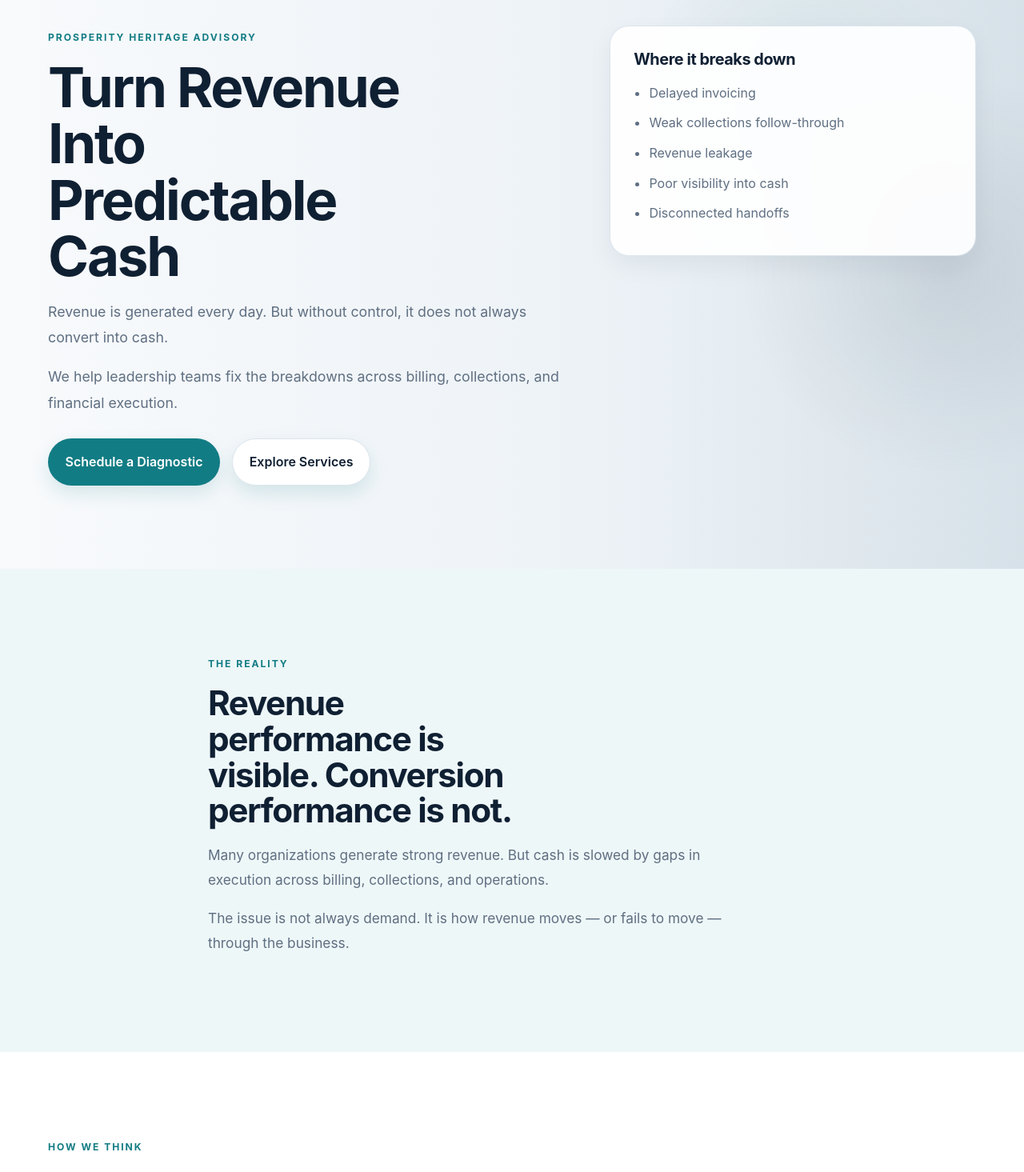
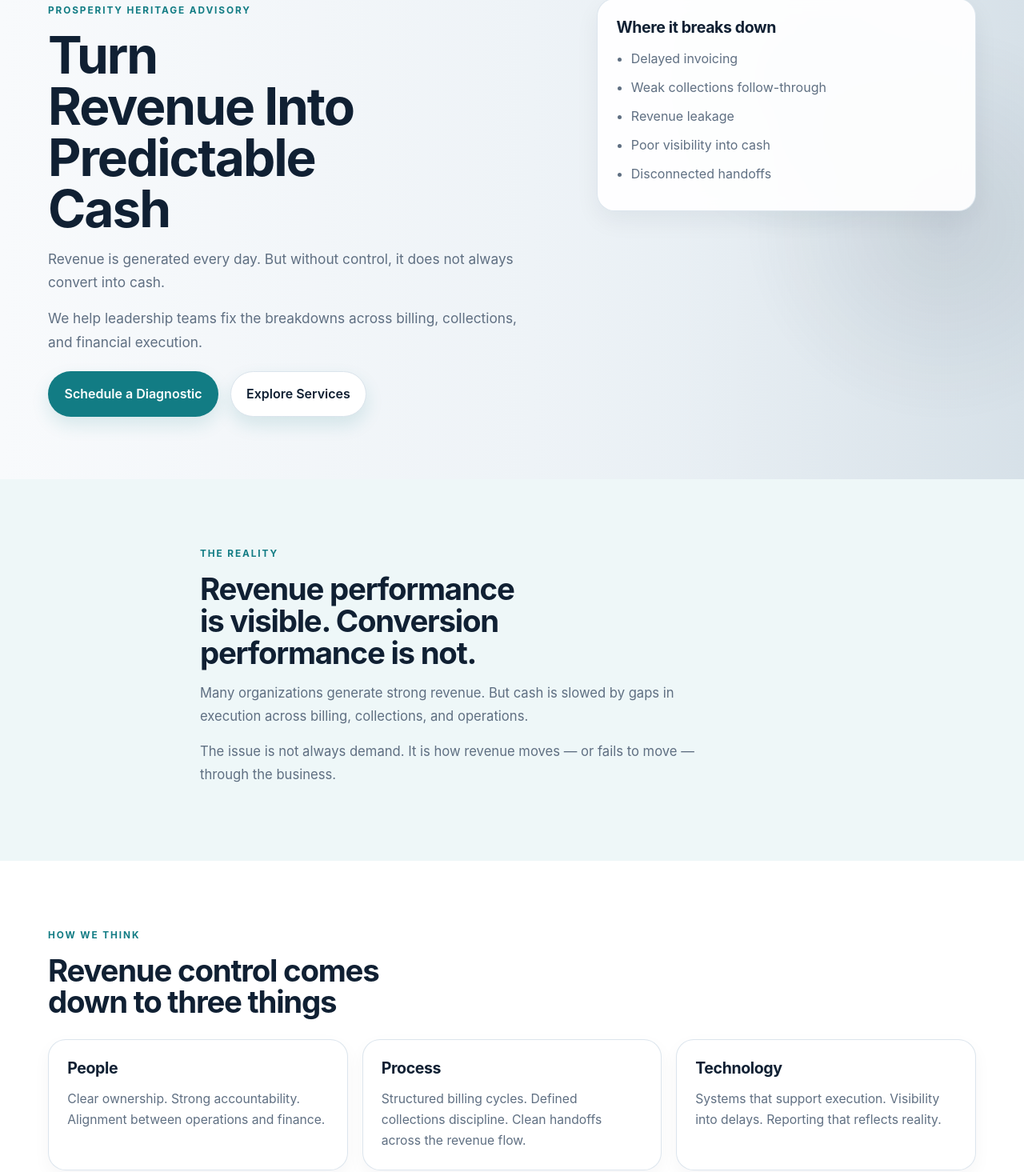
Before and after one commit to pjechete/prosperity-heritage-Advisory-Services, a Next.js app: page / in a window 1280 px wide. Shown: the part 171-1636 px from the top of the page at 80% size. Built offline with nearby package versions, Linux system fonts and the light colour scheme.

Commit message:
Update globals.css

```diff
--- a/src/app/globals.css
+++ b/src/app/globals.css
@@ -29,7 +29,7 @@ body {
     sans-serif;
   background: var(--bg);
   color: var(--text);
-  line-height: 1.72;
+  line-height: 1.68;
   -webkit-font-smoothing: antialiased;
   text-rendering: optimizeLegibility;
 }
@@ -93,13 +93,13 @@ select {
 
   --radius-sm: 12px;
   --radius-md: 18px;
-  --radius-lg: 24px;
-  --radius-xl: 30px;
+  --radius-lg: 22px;
+  --radius-xl: 28px;
 
   --container: 1160px;
-  --container-narrow: 760px;
+  --container-narrow: 780px;
 
-  --section-space: 104px;
+  --section-space: 78px;
 }
 
 /* =========================
@@ -112,7 +112,7 @@ h3,
 h4,
 h5,
 h6 {
-  margin: 0 0 0.9rem;
+  margin: 0 0 0.8rem;
   font-family:
     Inter,
     -apple-system,
@@ -123,22 +123,22 @@ h6 {
     sans-serif;
   color: var(--navy);
   letter-spacing: -0.032em;
-  line-height: 1.06;
+  line-height: 1.04;
   font-weight: 650;
 }
 
 h1 {
-  font-size: clamp(3.1rem, 5.2vw, 5.2rem);
+  font-size: clamp(3rem, 5vw, 4.95rem);
 }
 
 h2 {
-  font-size: clamp(2.15rem, 3.3vw, 3.15rem);
+  font-size: clamp(2rem, 3vw, 2.95rem);
 }
 
 h3 {
-  font-size: 1.24rem;
+  font-size: 1.22rem;
   line-height: 1.3;
-  letter-spacing: -0.022em;
+  letter-spacing: -0.02em;
 }
 
 h4 {
@@ -149,7 +149,7 @@ h4 {
 }
 
 p {
-  margin: 0 0 1rem;
+  margin: 0 0 0.95rem;
   color: var(--muted);
   max-width: 68ch;
 }
@@ -157,13 +157,13 @@ p {
 ul,
 ol {
   margin: 0;
-  padding-left: 1.2rem;
+  padding-left: 1.15rem;
 }
 
 li {
-  margin-bottom: 0.65rem;
+  margin-bottom: 0.6rem;
   color: var(--muted);
-  line-height: 1.7;
+  line-height: 1.65;
 }
 
 /* =========================
@@ -199,8 +199,8 @@ li {
 .section-label,
 .eyebrow {
   display: inline-block;
-  margin-bottom: 1rem;
-  font-size: 0.76rem;
+  margin-bottom: 0.85rem;
+  font-size: 0.74rem;
   font-weight: 700;
   letter-spacing: 0.16em;
   text-transform: uppercase;
@@ -208,31 +208,31 @@ li {
 }
 
 .section-title {
-  margin-bottom: 1.05rem;
-  max-width: 15ch;
+  margin-bottom: 0.95rem;
+  max-width: 16ch;
 }
 
 .section-intro,
 .section-subtitle,
 .section-copy {
   max-width: 42rem;
-  font-size: 1.08rem;
-  line-height: 1.82;
+  font-size: 1.04rem;
+  line-height: 1.74;
   color: var(--muted);
 }
 
 .section-copy + .section-copy,
 .section-intro + .section-copy,
 .hero-subtext + .hero-subtext {
-  margin-top: 0.55rem;
+  margin-top: 0.35rem;
 }
 
 .section-head {
   display: grid;
   grid-template-columns: 1fr 1fr;
-  gap: 1.5rem 2.5rem;
+  gap: 1.25rem 2.25rem;
   align-items: end;
-  margin-bottom: 2.25rem;
+  margin-bottom: 2rem;
 }
 
 .section-head-copy {
@@ -245,14 +245,14 @@ li {
 
 .section-closing,
 .steps-closing {
-  margin-top: 2rem;
+  margin-top: 1.5rem;
 }
 
 .section-closing p,
 .steps-closing p {
   max-width: 42rem;
-  font-size: 1.04rem;
-  line-height: 1.8;
+  font-size: 1rem;
+  line-height: 1.72;
   color: var(--text);
 }
 
@@ -270,7 +270,7 @@ li {
 }
 
 .header-inner {
-  min-height: 78px;
+  min-height: 76px;
   display: flex;
   align-items: center;
   justify-content: space-between;
@@ -285,7 +285,7 @@ li {
 }
 
 .logo {
-  height: 53px;
+  height: 52px;
   width: auto;
   display: block;
 }
@@ -294,7 +294,7 @@ li {
   display: flex;
   align-items: center;
   justify-content: center;
-  gap: 1.4rem;
+  gap: 1.3rem;
   flex: 1;
 }
 
@@ -302,7 +302,7 @@ li {
   position: relative;
   text-decoration: none;
   color: var(--muted);
-  font-size: 0.96rem;
+  font-size: 0.95rem;
   font-weight: 500;
   transition: color 0.2s ease;
 }
@@ -319,7 +319,7 @@ li {
   content: "";
   position: absolute;
   left: 0;
-  bottom: -0.55rem;
+  bottom: -0.5rem;
   width: 100%;
   height: 2px;
   border-radius: 999px;
@@ -339,10 +339,10 @@ li {
 .center-buttons,
 .cta-actions {
   display: flex;
-  gap: 0.95rem;
+  gap: 0.9rem;
   flex-wrap: wrap;
   align-items: center;
-  margin-top: 1.75rem;
+  margin-top: 1.35rem;
 }
 
 .center-buttons {
@@ -355,8 +355,8 @@ li {
   display: inline-flex;
   align-items: center;
   justify-content: center;
-  min-height: 50px;
-  padding: 0.92rem 1.28rem;
+  min-height: 48px;
+  padding: 0.88rem 1.22rem;
   border-radius: 999px;
   text-decoration: none;
   font-weight: 600;
@@ -399,8 +399,8 @@ li {
 
 .btn-sm {
   min-height: 42px;
-  padding: 0.7rem 1rem;
-  font-size: 0.94rem;
+  padding: 0.68rem 0.98rem;
+  font-size: 0.93rem;
 }
 
 /* =========================
@@ -411,7 +411,7 @@ li {
 .page-hero {
   position: relative;
   overflow: hidden;
-  padding: 124px 0 104px;
+  padding: 92px 0 78px;
 }
 
 .hero {
@@ -438,38 +438,38 @@ li {
 .services-hero-grid,
 .services-two-col {
   display: grid;
-  grid-template-columns: 1.18fr 0.82fr;
-  gap: 2.75rem;
+  grid-template-columns: 1.16fr 0.84fr;
+  gap: 2rem;
   align-items: start;
   position: relative;
   z-index: 1;
 }
 
 .hero-title {
-  max-width: 10ch;
-  margin-bottom: 1.1rem;
-  font-size: clamp(3.35rem, 5.4vw, 5.4rem);
-  line-height: 1.02;
+  max-width: 9ch;
+  margin-bottom: 0.95rem;
+  font-size: clamp(3.15rem, 5vw, 5.1rem);
+  line-height: 1;
 }
 
 .hero-subtext {
-  max-width: 42rem;
-  font-size: 1.11rem;
-  line-height: 1.84;
+  max-width: 38rem;
+  font-size: 1.08rem;
+  line-height: 1.72;
   color: var(--muted);
 }
 
 .hero-copy {
   max-width: 42rem;
-  font-size: 1.11rem;
-  line-height: 1.8;
+  font-size: 1.06rem;
+  line-height: 1.72;
 }
 
 .hero-proof {
   max-width: 38rem;
-  margin-top: 1rem;
-  font-size: 1rem;
-  line-height: 1.75;
+  margin-top: 0.9rem;
+  font-size: 0.98rem;
+  line-height: 1.68;
   color: var(--muted);
 }
 
@@ -486,10 +486,10 @@ li {
 .services-assessment-card,
 .step-card,
 .form-wrap {
-  border: 1px solid rgba(219, 228, 236, 0.92);
+  border: 1px solid rgba(219, 228, 236, 0.95);
   background: #ffffff;
   border-radius: var(--radius-lg);
-  padding: 1.8rem;
+  padding: 1.45rem;
   box-shadow: var(--shadow-sm);
 }
 
@@ -509,7 +509,7 @@ li {
 .services-hero-panel,
 .services-callout,
 .services-assessment-card {
-  background: rgba(255, 255, 255, 0.92);
+  background: rgba(255, 255, 255, 0.93);
   box-shadow: 0 12px 30px rgba(16, 32, 51, 0.06);
   backdrop-filter: blur(10px);
 }
@@ -522,16 +522,26 @@ li {
 .services-callout h3,
 .services-assessment-card h3,
 .step-card h3 {
-  margin-bottom: 0.95rem;
+  margin-bottom: 0.8rem;
+}
+
+.card p,
+.card-gray p,
+.card-highlight p,
+.hero-card p,
+.step-card p {
+  font-size: 0.98rem;
+  line-height: 1.65;
+  margin-bottom: 0;
 }
 
 .check-list,
 .services-checklist {
-  padding-left: 1.15rem;
+  padding-left: 1.1rem;
 }
 
 .hero-card .check-list li {
-  margin-bottom: 0.8rem;
+  margin-bottom: 0.72rem;
 }
 
 /* =========================
@@ -543,12 +553,12 @@ li {
 .strategic-links,
 .content-stack {
   display: grid;
-  gap: 1.4rem;
+  gap: 1.1rem;
 }
 
 .card-grid {
   grid-template-columns: repeat(3, minmax(0, 1fr));
-  margin-top: 2.25rem;
+  margin-top: 1.6rem;
 }
 
 .card-grid-two {
@@ -565,7 +575,7 @@ li {
 
 .grid-4 {
   grid-template-columns: repeat(4, minmax(0, 1fr));
-  margin-top: 2rem;
+  margin-top: 1.6rem;
 }
 
 .content-stack {
@@ -573,12 +583,12 @@ li {
 }
 
 .content-stack-tight {
-  gap: 1rem;
+  gap: 0.9rem;
 }
 
 .strategic-links {
   grid-template-columns: repeat(2, minmax(0, 1fr));
-  margin-top: 2.25rem;
+  margin-top: 1.6rem;
   align-items: stretch;
 }
 
@@ -589,21 +599,21 @@ li {
 .steps-grid {
   display: grid;
   grid-template-columns: repeat(3, minmax(0, 1fr));
-  gap: 1.4rem;
-  margin-top: 2.25rem;
+  gap: 1.1rem;
+  margin-top: 1.6rem;
 }
 
 .step-number {
   display: inline-flex;
   align-items: center;
   justify-content: center;
-  min-width: 44px;
-  height: 44px;
-  margin-bottom: 0.85rem;
-  padding: 0 0.8rem;
+  min-width: 40px;
+  height: 40px;
+  margin-bottom: 0.7rem;
+  padding: 0 0.75rem;
   border-radius: 999px;
   background: rgba(18, 124, 132, 0.1);
-  font-size: 0.82rem;
+  font-size: 0.78rem;
   font-weight: 700;
   color: var(--primary);
   letter-spacing: 0.06em;
@@ -615,7 +625,7 @@ li {
 
 .services-jumpbar {
   position: sticky;
-  top: 78px;
+  top: 76px;
   z-index: 50;
   background: rgba(255, 255, 255, 0.96);
   border-top: 1px solid var(--border);
@@ -624,10 +634,10 @@ li {
 }
 
 .services-jump-links {
-  min-height: 56px;
+  min-height: 52px;
   display: flex;
   align-items: center;
-  gap: 1.25rem;
+  gap: 1.15rem;
   overflow-x: auto;
   white-space: nowrap;
 }
@@ -635,7 +645,7 @@ li {
 .services-jump-links a {
   text-decoration: none;
   color: var(--muted);
-  font-size: 0.95rem;
+  font-size: 0.94rem;
   font-weight: 600;
 }
 
@@ -645,7 +655,7 @@ li {
 
 .service-stack {
   display: grid;
-  gap: 1rem;
+  gap: 0.9rem;
 }
 
 /* =========================
@@ -655,13 +665,13 @@ li {
 .form-grid {
   display: grid;
   grid-template-columns: repeat(2, minmax(0, 1fr));
-  gap: 1.15rem;
+  gap: 1rem;
 }
 
 .form-field {
   display: flex;
   flex-direction: column;
-  gap: 0.45rem;
+  gap: 0.42rem;
 }
 
 .form-field label {
@@ -674,7 +684,7 @@ li {
   width: 100%;
   border: 1px solid var(--border);
   border-radius: 14px;
-  padding: 0.95rem 1rem;
+  padding: 0.9rem 0.95rem;
   background: #ffffff;
   color: var(--text);
   transition:
@@ -699,7 +709,7 @@ li {
 
 .cta-band,
 .cta-section {
-  padding: 84px 0 96px;
+  padding: 68px 0 74px;
   background: linear-gradient(180deg, var(--light-2) 0%, #ffffff 100%);
 }
 
@@ -712,36 +722,36 @@ li {
 .cta-band-inner {
   display: grid;
   grid-template-columns: 1fr auto;
-  gap: 2rem;
+  gap: 1.5rem;
   align-items: center;
   text-align: left;
 }
 
 .cta-box {
-  max-width: 980px;
+  max-width: 900px;
   margin: 0 auto;
-  padding: 3rem 2.5rem;
-  border-radius: 28px;
+  padding: 2.2rem 2rem;
+  border-radius: 26px;
 }
 
 .cta-box h2 {
-  max-width: 14ch;
-  margin: 0.45rem auto 1rem;
-  line-height: 1.03;
-  letter-spacing: -0.035em;
+  max-width: 16ch;
+  margin: 0.3rem auto 0.8rem;
+  line-height: 1.02;
+  letter-spacing: -0.034em;
 }
 
 .cta-box p {
-  max-width: 36rem;
+  max-width: 32rem;
   margin: 0 auto;
-  font-size: 1.08rem;
-  line-height: 1.8;
+  font-size: 1.02rem;
+  line-height: 1.7;
 }
 
 .cta-box .hero-actions,
 .cta-box .center-buttons {
-  margin-top: 1.4rem;
-  gap: 0.85rem;
+  margin-top: 1.1rem;
+  gap: 0.8rem;
 }
 
 /* =========================
@@ -757,8 +767,8 @@ li {
 .footer-inner {
   display: grid;
   grid-template-columns: 1.4fr 1fr 0.8fr 1fr;
-  gap: 2rem;
-  padding: 72px 0 44px;
+  gap: 1.8rem;
+  padding: 60px 0 38px;
 }
 
 .footer h3,
@@ -773,7 +783,7 @@ li {
     Arial,
     sans-serif;
   font-weight: 650;
-  margin-bottom: 0.9rem;
+  margin-bottom: 0.8rem;
 }
 
 .footer p,
@@ -781,7 +791,7 @@ li {
 .footer a,
 .footer span {
   color: rgba(255, 255, 255, 0.72);
-  line-height: 1.75;
+  line-height: 1.68;
 }
 
 .footer ul {
@@ -792,7 +802,7 @@ li {
 .footer-links {
   display: flex;
   flex-direction: column;
-  gap: 0.55rem;
+  gap: 0.5rem;
 }
 
 .footer-links a {
@@ -805,7 +815,7 @@ li {
 
 .footer-cta .btn-secondary,
 .footer .btn-secondary {
-  margin-top: 0.6rem;
+  margin-top: 0.55rem;
   background: transparent;
   border-color: rgba(255, 255, 255, 0.2);
   color: #ffffff;
@@ -823,12 +833,12 @@ li {
 }
 
 .footer-bottom-inner {
-  min-height: 62px;
+  min-height: 58px;
   display: flex;
   align-items: center;
   justify-content: space-between;
   gap: 1rem;
-  font-size: 0.92rem;
+  font-size: 0.9rem;
 }
 
 /* =========================
@@ -836,7 +846,7 @@ li {
 ========================= */
 
 .top-gap {
-  margin-top: 2rem;
+  margin-top: 1.5rem;
 }
 
 .center-text {
@@ -870,7 +880,7 @@ li {
   .hero-grid,
   .services-hero-grid,
   .services-two-col {
-    gap: 2rem;
+    gap: 1.5rem;
   }
 }
 
@@ -880,12 +890,12 @@ li {
   .page-hero,
   .cta-band,
   .cta-section {
-    padding: 76px 0;
+    padding: 64px 0;
   }
 
   .header-inner {
     min-height: auto;
-    padding: 1rem 0;
+    padding: 0.95rem 0;
     flex-direction: column;
     align-items: flex-start;
   }
@@ -894,7 +904,7 @@ li {
     width: 100%;
     justify-content: flex-start;
     flex-wrap: wrap;
-    gap: 1rem;
+    gap: 0.95rem;
   }
 
   .header-cta {
@@ -941,15 +951,15 @@ li {
   }
 
   h1 {
-    font-size: clamp(2.3rem, 9vw, 3.2rem);
+    font-size: clamp(2.3rem, 9vw, 3.15rem);
   }
 
   h2 {
-    font-size: clamp(1.9rem, 7vw, 2.5rem);
+    font-size: clamp(1.85rem, 7vw, 2.35rem);
   }
 
   h3 {
-    font-size: 1.15rem;
+    font-size: 1.12rem;
   }
 
   .section-intro,
@@ -957,8 +967,8 @@ li {
   .section-copy,
   .hero-subtext,
   .hero-copy {
-    font-size: 1.01rem;
-    line-height: 1.75;
+    font-size: 1rem;
+    line-height: 1.68;
   }
 
   .btn,
@@ -985,6 +995,6 @@ li {
   .step-card,
   .form-wrap,
   .cta-box {
-    padding: 1.35rem;
+    padding: 1.25rem;
   }
 }
```
